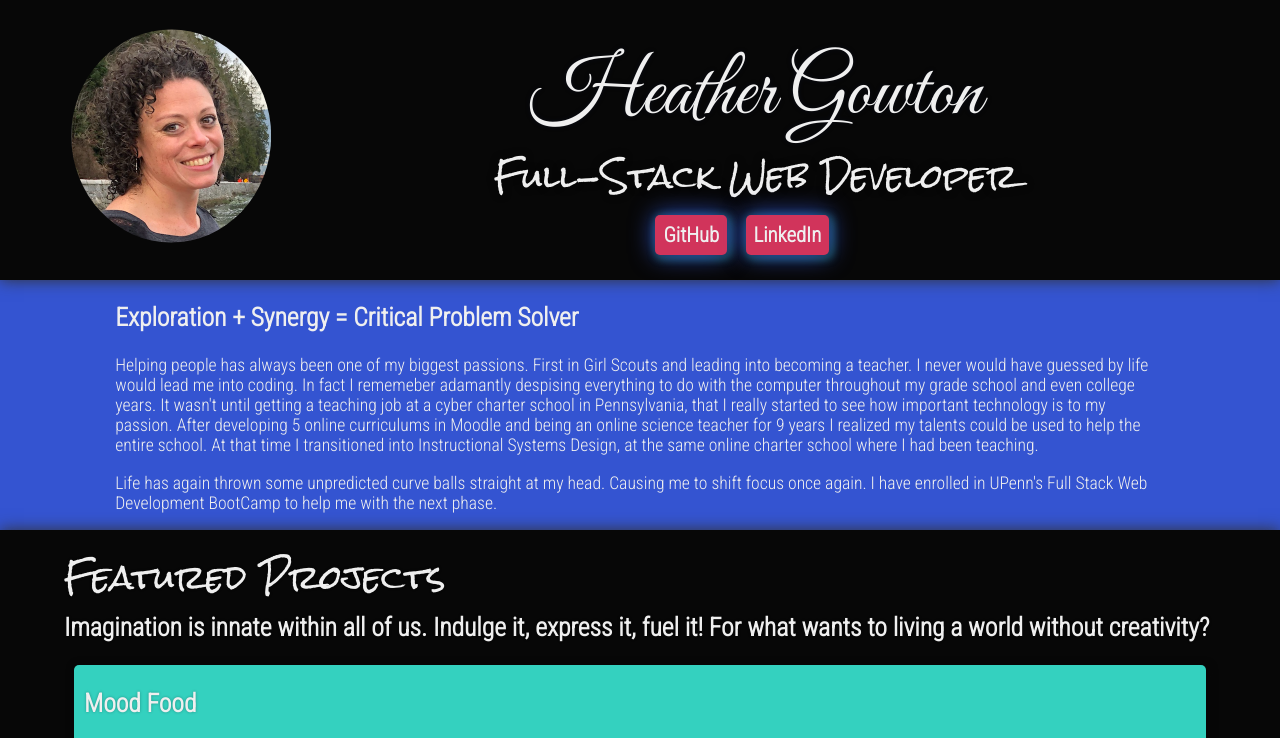
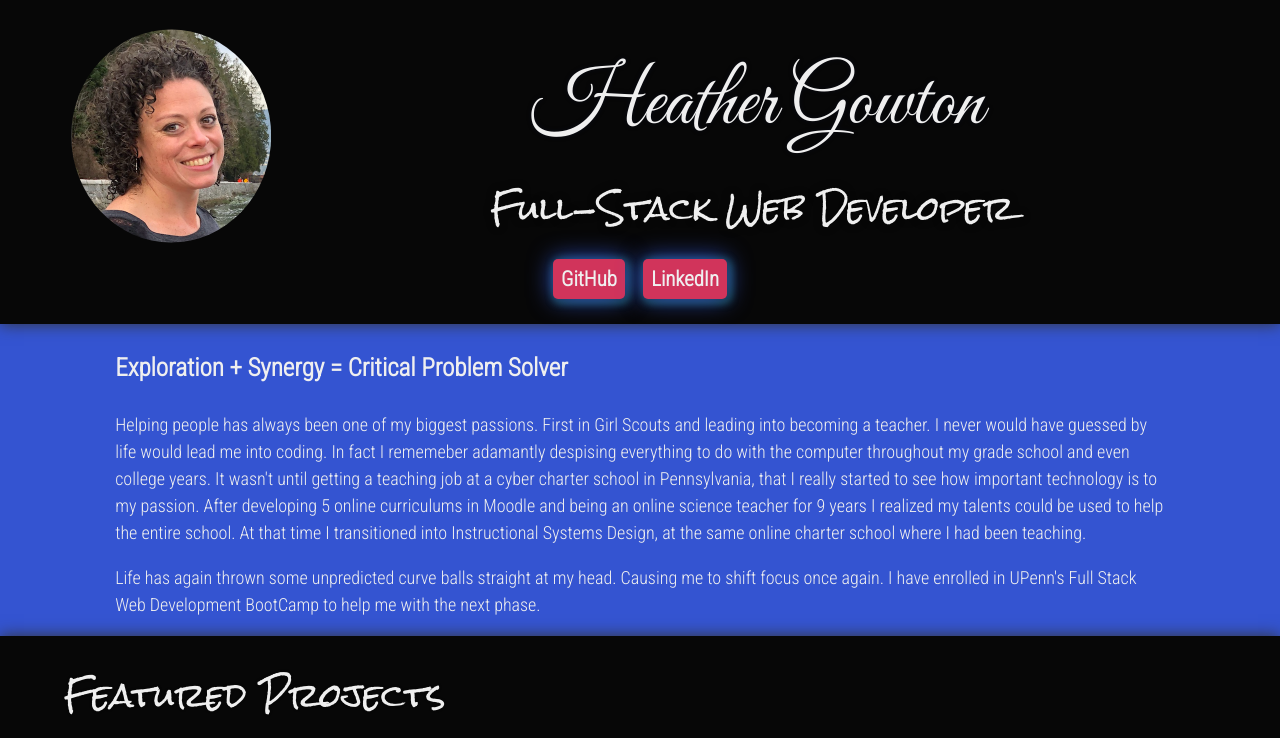
Before and after one commit to hgowton/cssPortPractice, a plain HTML site: page index.html in a window 1280 px wide. Shown: the top 738 px of the page. Drawn offline with Linux system fonts and the light colour scheme.

Commit message:
line height and font size fixes plus profile image

```diff
--- a/css/style.css
+++ b/css/style.css
@@ -3,6 +3,7 @@ body {
     color: #efefef;
     margin: 0 auto;
     font-family: Arial, Helvetica, sans-serif;
+    line-height: 1.5;
 }
 
 header {
@@ -13,28 +14,26 @@ header {
 h1 {
     font-family: 'Great Vibes', cursive;
     font-weight: 500;
-    font-size: 5rem;
-    line-height: 2rem;
+    font-size: 80px;
+    line-height: 0.65;
     text-shadow: 0 0 5px rgba(13,21,52,.3)
 }
 
 h2 {
     font-family: 'Rock Salt', cursive;
     font-weight: 200;
-    font-size: 2rem;
-    line-height: 1.5rem;
+    font-size: 32px;
 }
 
 h3 {
     font-family: 'Roboto Condensed', sans-serif;
     font-weight: 700;
-    font-size: 1.6rem;
-    line-height: 1.5rem;
+    font-size: 25px;
 }
 
 p {
     font-family: 'Roboto Condensed', sans-serif;
-    font-size: 1.1rem;
+    font-size: 18px;
 }
 
 button {
```
